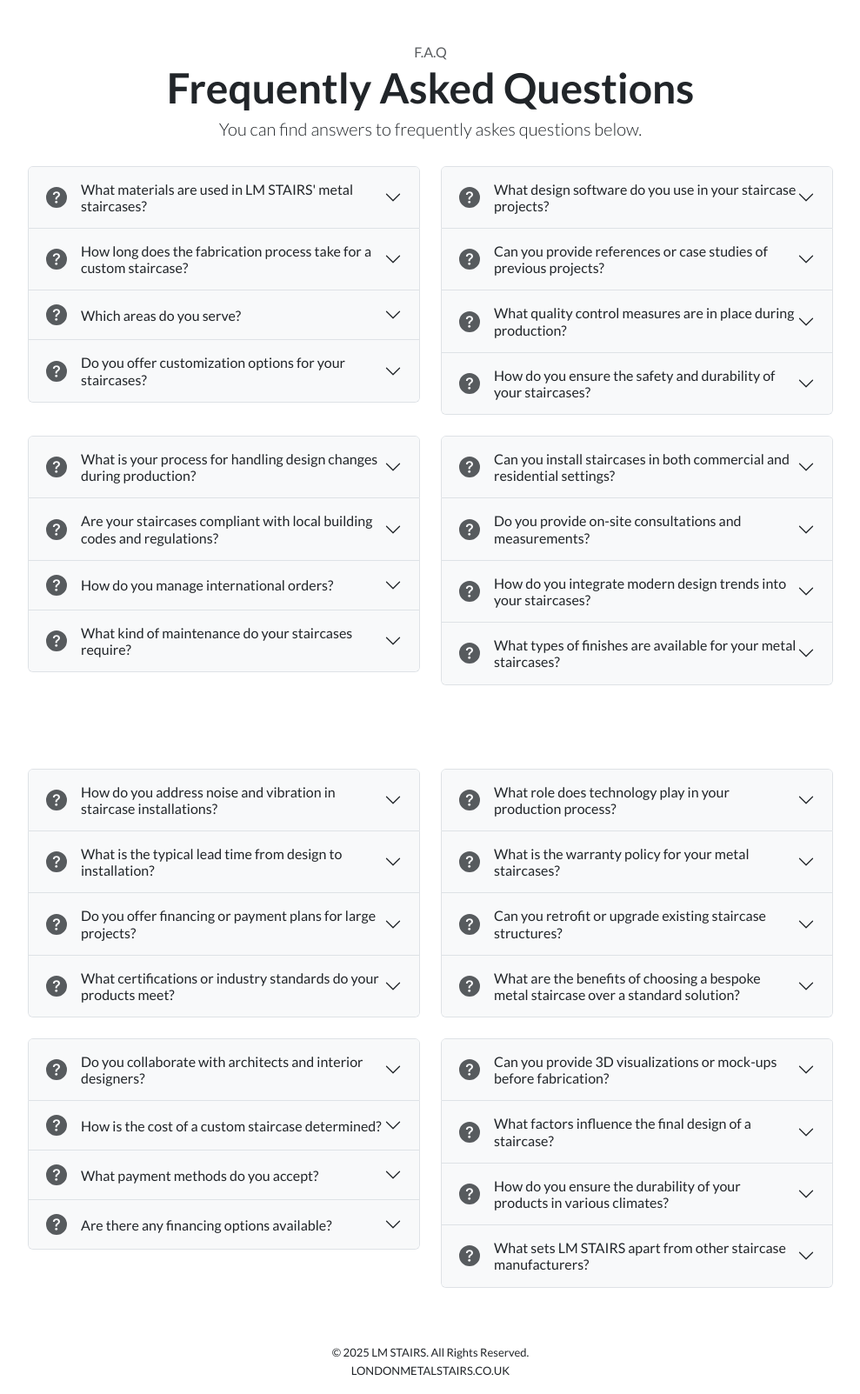
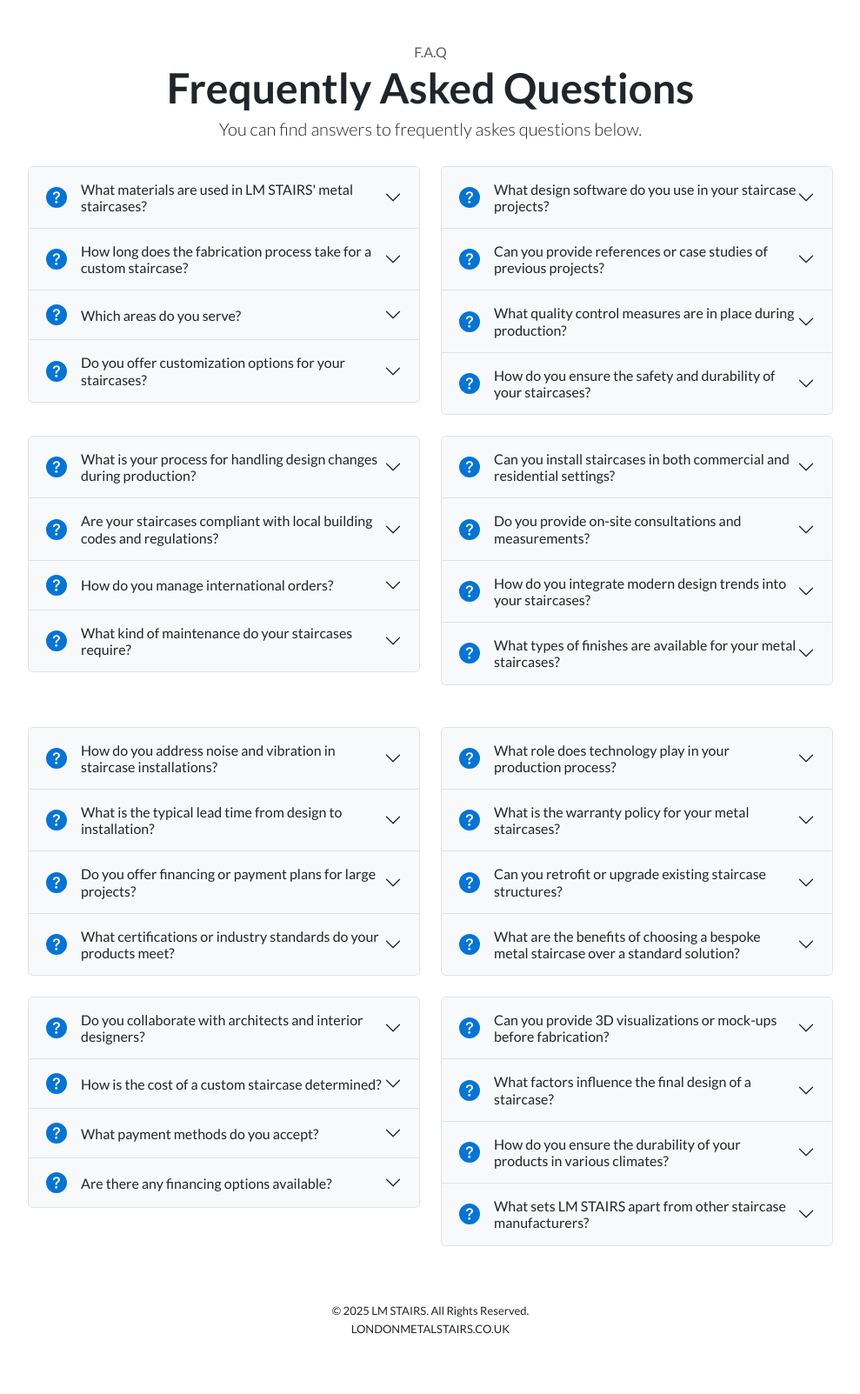
Before and after one commit to SerraKD/lm-london, a Django app: page /faq/ in a window 1280 px wide. Shown: the part 56-1659 px from the top of the page at 87% size, without its empty margins (145-1134 px from the left). After the commit the page ends 1590 px from the top, so only its background shows below. Run offline with Django 5.2, Linux system fonts and the light colour scheme; some libraries are stand-ins or nearby versions.

Commit message:
create styles for faq section

```diff
--- a/steelbusiness/static/css/style.css
+++ b/steelbusiness/static/css/style.css
@@ -178,3 +178,13 @@ p {
 i.bi.bi-wrench-adjustable-circle-fill {
     font-size: 10rem;
 }
+
+/* FAQ page */
+
+svg.bi.bi-question-circle-fill {
+    color: rgb(5, 116, 212);
+}
+
+section#faq-section2 {
+    padding-top: 0 !important;
+}
```
Also changed, not shown: 1 other file.
